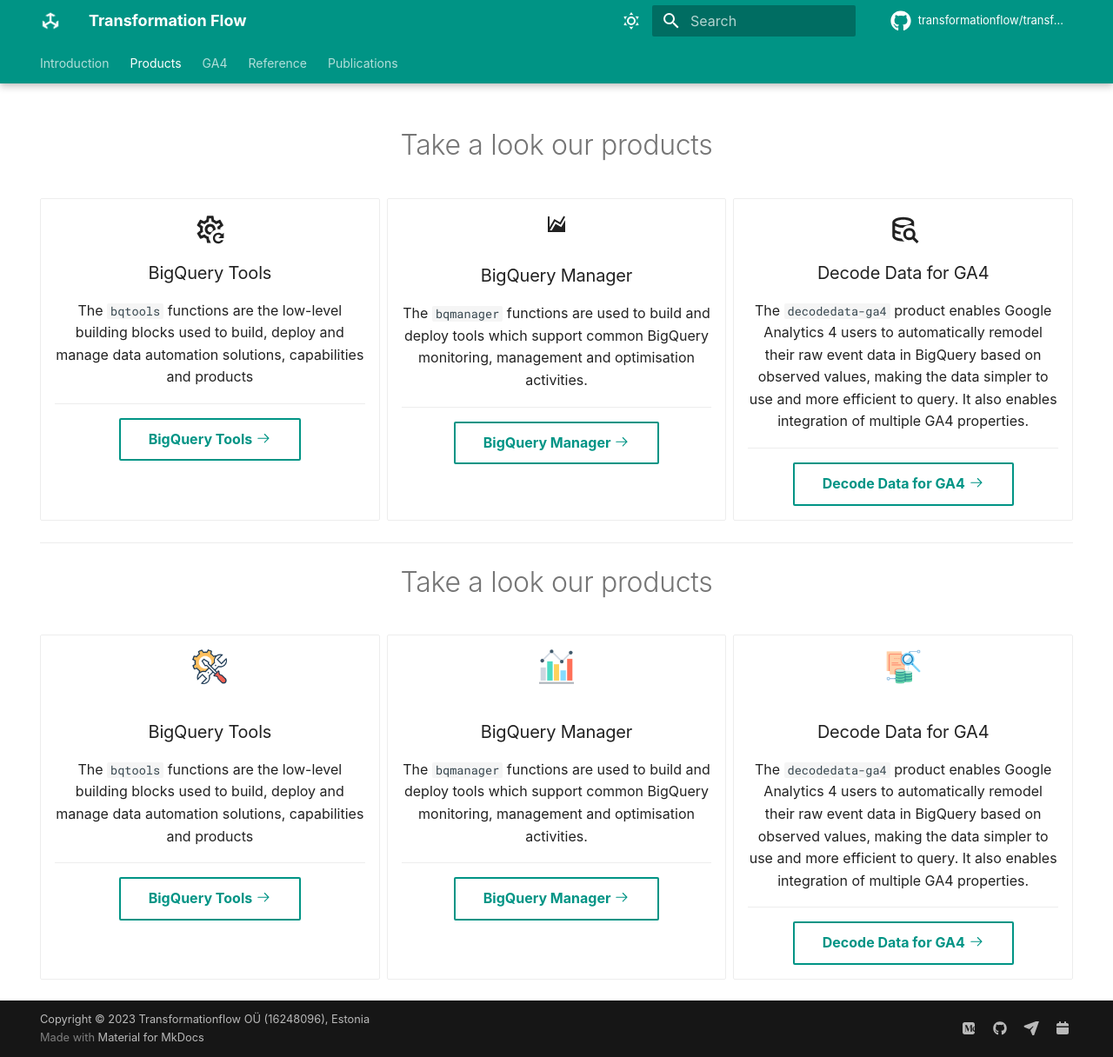
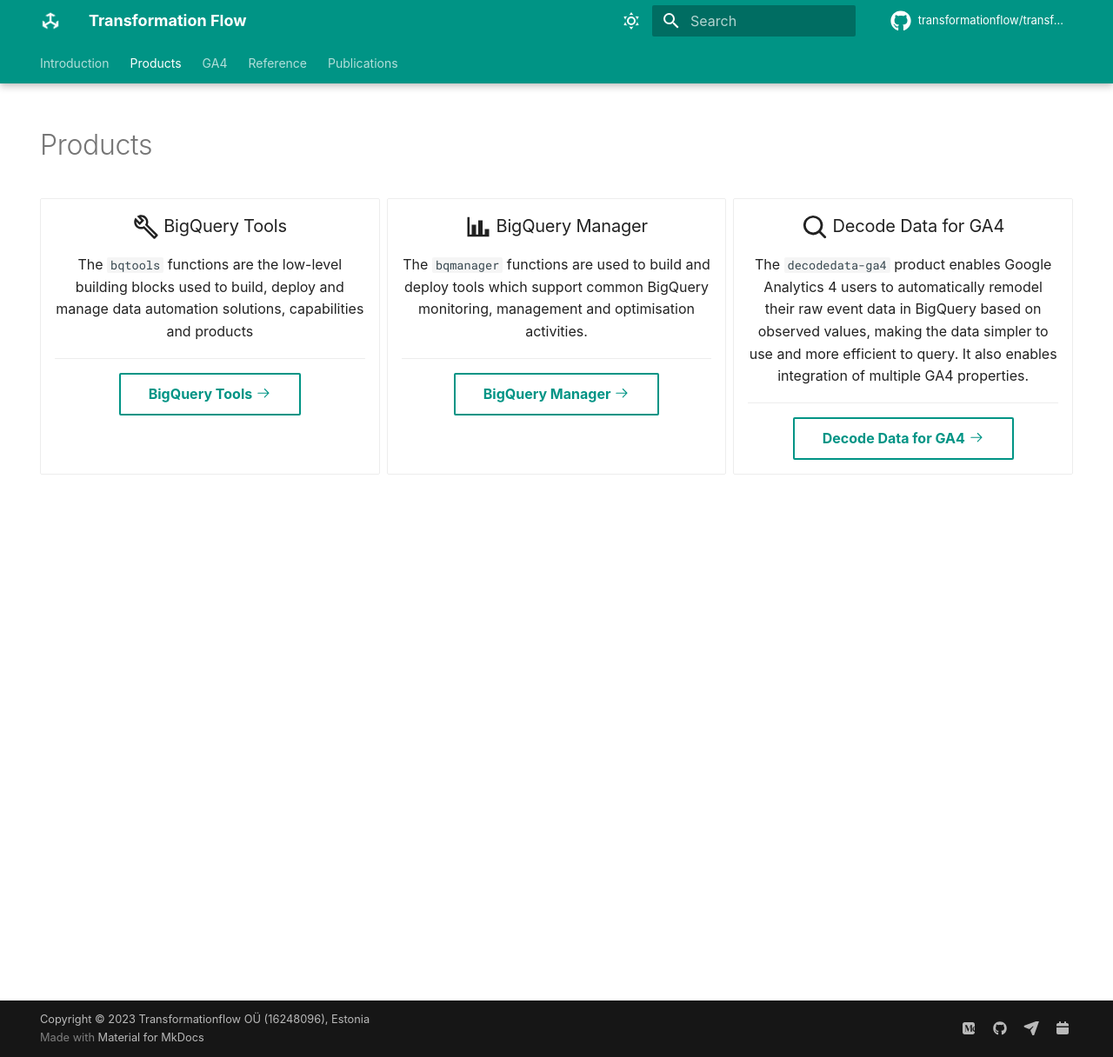
Before and after one commit to transformationflow/transformationflow.github.io, an MkDocs documentation site: the page built from docs/products.md, in a window 1280 px wide and 1216 px high. Shown: the whole window at 87% size. Built offline with MkDocs 1.6.1 and Material for MkDocs 9.7.7, drawn with Linux system fonts in a browser that asks for light colours; some web fonts are replaced; comment, search, counter and statistics services are not loaded.

Commit message:
Changing icons

```diff
--- a/docs/products.md
+++ b/docs/products.md
@@ -3,92 +3,33 @@
   - navigation
 ---
 
-<h1 style="text-align:center">Take a look our products</h1>
-
 <div class="grid cards" style="text-align:center" markdown>
 
--   # :material-cog-refresh-outline:{ .lg .middle }
-
-    ## BigQuery Tools
+-   ## :material-wrench-outline:{ .lg .middle } BigQuery Tools
 
     The `bqtools` functions are the low-level building blocks used to build, deploy and manage data automation solutions, capabilities and products
 
     ---
 
-    [BigQuery Tools :octicons-arrow-right-24:](https://transformationflow.io/reference/bqtools/){ .md-button }
+    [BigQuery Tools :octicons-arrow-right-24:](reference/bqtools/index.md){ .md-button }
 
 
--   :material-chart-areaspline:{ .lg .middle }
-
-    ## BigQuery Manager
+-   ## :material-chart-bar:{ .lg .middle } BigQuery Manager
 
     The `bqmanager` functions are used to build and deploy tools which support common BigQuery monitoring, management and optimisation activities.
 
     ---
 
-    [BigQuery Manager :octicons-arrow-right-24:](https://transformationflow.io/reference/bqmanager/){ .md-button }
+    [BigQuery Manager :octicons-arrow-right-24:](reference/bqmanager/index.md){ .md-button }
 
 
--   # :material-database-search-outline:{ .lg .middle }
-
-    ## Decode Data for GA4
+-   ## :octicons-search-16:{ .lg .middle } Decode Data for GA4
 
     The `decodedata-ga4` product enables Google Analytics 4 users to automatically remodel their raw event data in BigQuery based on observed values, making the data simpler to use and more efficient to query. It also enables integration of multiple GA4 properties.
 
     ---
 
-    [Decode Data for GA4 :octicons-arrow-right-24:](https://transformationflow.io/ga4/decodedata/){ .md-button }
+    [Decode Data for GA4 :octicons-arrow-right-24:](ga4/decodedata.md){ .md-button }
 
 
 </div>
-
----
-
-<h1 style="text-align:center">Take a look our products</h1>
-
-<div class="grid cards" style="text-align:center" markdown>
-
--   ![BigQuery Tools](assets/icon-images/settings.png){ align=center, width=40px }
-
-    ## BigQuery Tools
-
-    The `bqtools` functions are the low-level building blocks used to build, deploy and manage data automation solutions, capabilities and products
-
-    ---
-
-    [BigQuery Tools :octicons-arrow-right-24:](https://transformationflow.io/reference/bqtools/){ .md-button }
-
-
--   ![BigQuery Manager](assets/icon-images/bar-chart.png){ align=center, width=40px }
-
-    ## BigQuery Manager
-
-    The `bqmanager` functions are used to build and deploy tools which support common BigQuery monitoring, management and optimisation activities.
-
-    ---
-
-    [BigQuery Manager :octicons-arrow-right-24:](https://transformationflow.io/reference/bqmanager/){ .md-button }
-
-
--   ![Decode Data for GA4](assets/icon-images/data-analysis.png){ align=center, width=40px }
-
-    ## Decode Data for GA4
-
-    The `decodedata-ga4` product enables Google Analytics 4 users to automatically remodel their raw event data in BigQuery based on observed values, making the data simpler to use and more efficient to query. It also enables integration of multiple GA4 properties.
-
-    ---
-
-    [Decode Data for GA4 :octicons-arrow-right-24:](https://transformationflow.io/ga4/decodedata/){ .md-button }
-
-</div>
-
-<!--
-# BigQuery Tools
-The `bqtools` functions are the low-level building blocks used to build, deploy and manage data automation solutions, capabilities and products ([docs](https://transformationflow.io/reference/bqtools/)).
-
-# BigQuery Manager
-The `bqmanager` functions are used to build and deploy tools which support common BigQuery monitoring, management and optimisation activities ([docs](https://transformationflow.io/reference/bqmanager/)).
-
-# Decode Data for GA4
-The `decodedata-ga4` product enables Google Analytics 4 users to automatically remodel their raw event data in BigQuery based on observed values, making the data simpler to use and more efficient to query. It also enables integration of multiple GA4 properties ([docs](https://transformationflow.io/reference/decodedata-ga4/)).
--->
```
Also changed, not shown: docs/assets/icon-images/analytic.png (deleted), docs/assets/icon-images/bar-chart-outline.png (deleted), docs/assets/icon-images/bar-chart.png (deleted), docs/assets/icon-images/data-analysis.png (deleted), docs/assets/icon-images/data-analytics.png (deleted), docs/assets/icon-images/data-searching-2.png (deleted), docs/assets/icon-images/data-searching.png (deleted), docs/assets/icon-images/data.png (deleted), docs/assets/icon-images/search-data.png (deleted), docs/assets/icon-images/settings.png (deleted), docs/assets/icon-images/tool-box.png (deleted), docs/assets/icon-images/wrench.png (deleted).
